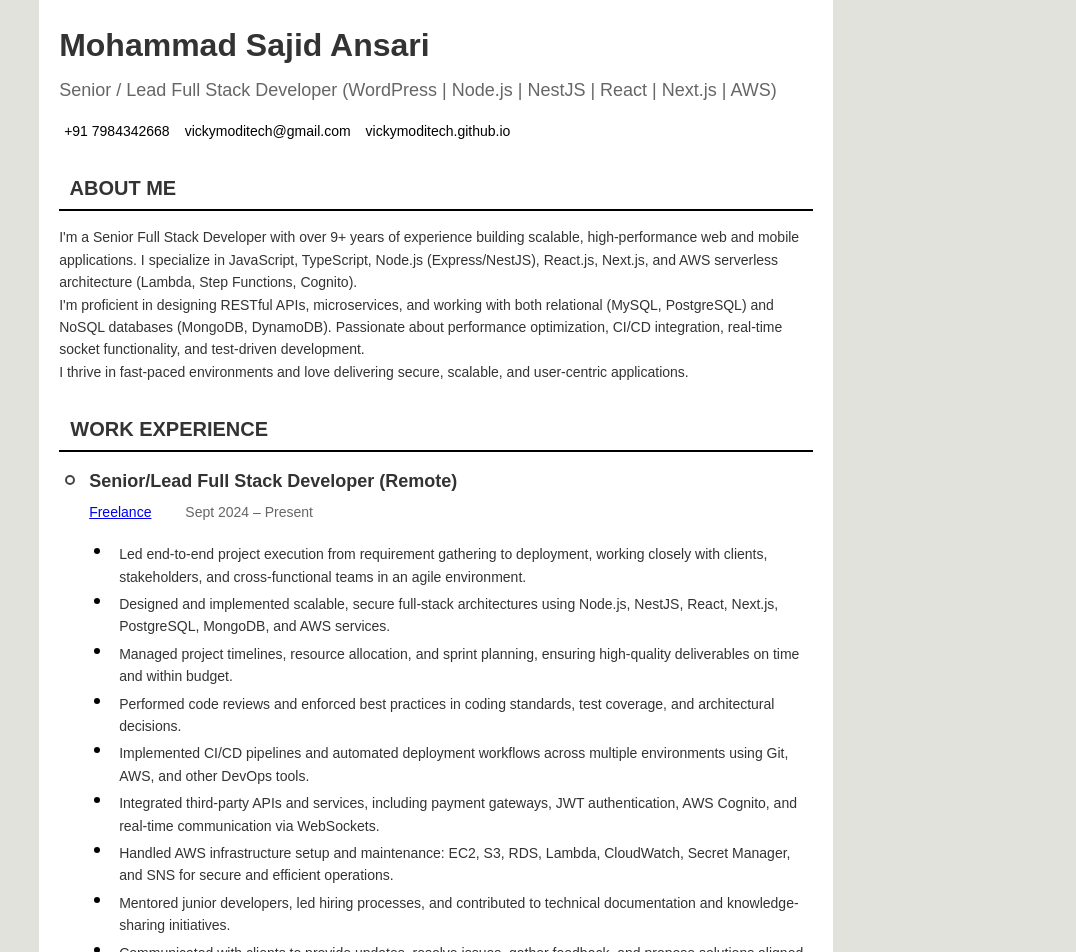
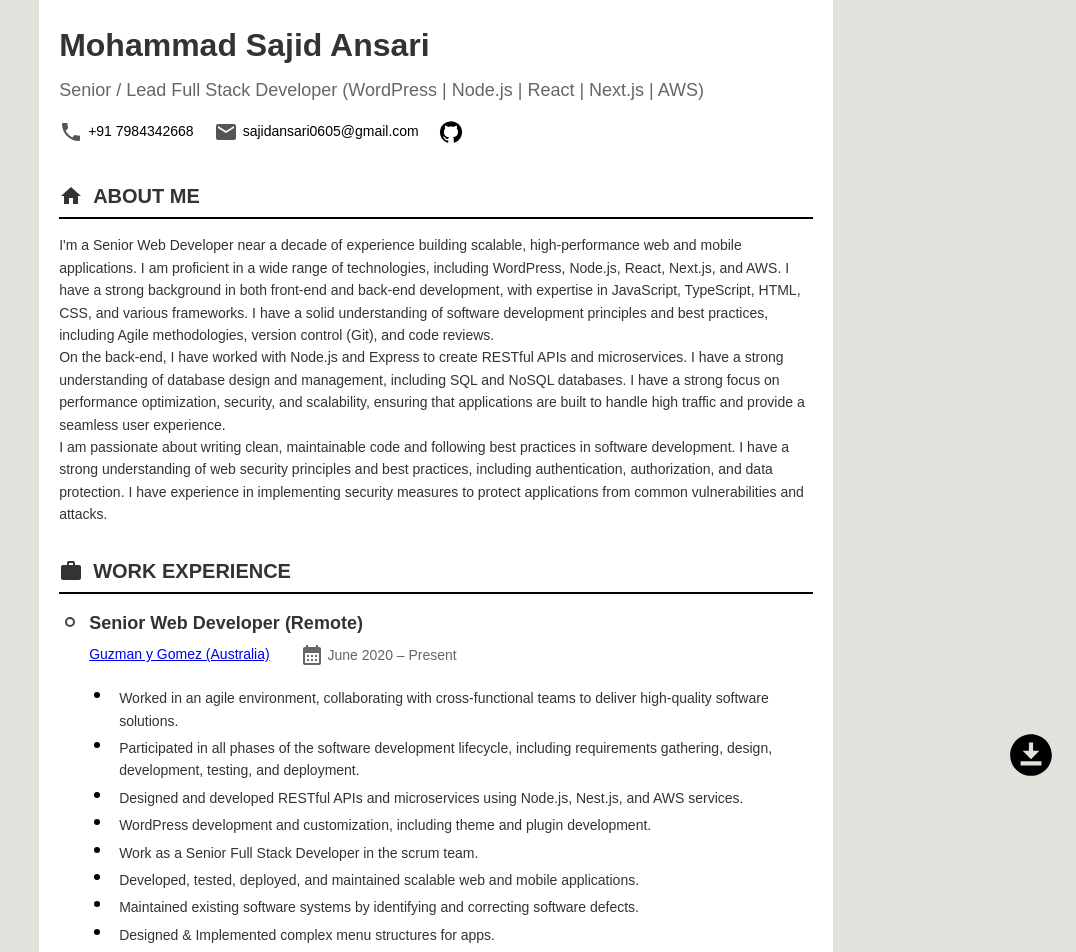
Before and after one commit to sajid-ansari-65/sajid-ansari-65.github.io, a React (Create React App) app: page /#/resume in a window 1280 px wide. Shown: the top 952 px of the page, without its empty margins (204-1280 px from the left). Built offline with nearby package versions, Linux system fonts and the light colour scheme.

Commit message:
compnay json update

```diff
--- a/src/components/projectDetail.jsx
+++ b/src/components/projectDetail.jsx
@@ -130,16 +130,14 @@ function ProjectDetail() {
       <Carousel
         dragable={true}
         showArrows={true}
-        showStatus={false}
-        showIndicators={false}
         infiniteLoop={true}
         autoPlay={true}
         interval={3000}
-        transitionTime={1000}
+        transitionTime={2000}
        >
         {project.images &&
           project.images.map((img, index) => (
-            <div key={index} style={{ width: "auto", height: "650px" }}>
+            <div key={index} style={{ width: "auto"}}>
               <img src={img.src} alt="Restaurant Reservation" />
             </div>
           ))}
--- a/src/components/resume/about.jsx
+++ b/src/components/resume/about.jsx
@@ -1,4 +1,9 @@
-import React, { Fragment } from "react";
+import { Fragment } from "react";
+
+import HomeIcon from '@mui/icons-material/Home';
+import GitHubIcon from '@mui/icons-material/GitHub';
+import EmailIcon from '@mui/icons-material/Email';
+import PhoneIcon from '@mui/icons-material/Phone';
 
 const About = () => {
   return (
@@ -7,65 +12,59 @@ const About = () => {
         <div>
           <h1 class="name">Mohammad Sajid Ansari</h1>
           <p class="title">
-            Senior / Lead Full Stack Developer (WordPress | Node.js | NestJS | React |
+            Senior / Lead Full Stack Developer (WordPress | Node.js | React |
             Next.js | AWS)
           </p>
         </div>
-        <div class="contact-info">
-          <div class="contact-item">
+        <div class="contact-info" style={{ display: "flex", gap: "20px" }}>
+          <div class="contact-item" style={{ display: "flex", alignItems: "self-start" }}>
             <span>
-              <i class="fa-solid fa-phone"></i>
+              <PhoneIcon />
             </span>
             <span>
               <a href="tel:+917984342668">+91 7984342668</a>
             </span>
           </div>
-          <div class="contact-item">
+          <div class="contact-item" style={{ display: "flex", alignItems: "self-start" }}>
             <span>
-              <i class="fa-solid fa-envelope"></i>
+              <EmailIcon />
             </span>
             <span>
-              {" "}
-              <a href="mailto:vickymoditech@gmail.com">
-                vickymoditech@gmail.com
+              <a href="mailto:sajidansari0605@gmail.com">
+                sajidansari0605@gmail.com
               </a>
             </span>
           </div>
-          <div class="contact-item">
+          <div class="contact-item" style={{ display: "flex", alignItems: "self-start" }}>
             <span>
-              <i class="fa-solid fa-link"></i>
-            </span>
-            <span>
-              <a
-                href="https://vickymoditech.github.io"
-                rel="noreferrer"
-                target="_blank"
-              >
-                vickymoditech.github.io
-              </a>
+                <a
+                  href="https://sajid-ansari-65.github.io/"
+                  rel="noreferrer"
+                  target="_blank"
+                >
+                  <GitHubIcon />
+                </a>
             </span>
           </div>
         </div>
       </div>
 
       <div class="section">
-        <h2 class="section-header">
-        <i class="fa-solid fa-address-card"></i> &nbsp;
-          About Me</h2>
+        <h2 class="section-header" style={{ display: "flex", gap: "10px", alignItems: "center" }}>
+          <HomeIcon/>  About Me
+        </h2>
         <p>
-          I'm a Senior Full Stack Developer with over 9+ years of experience
-          building scalable, high-performance web and mobile applications. I
-          specialize in JavaScript, TypeScript, Node.js (Express/NestJS),
-          React.js, Next.js, and AWS serverless architecture (Lambda, Step
-          Functions, Cognito).
+          I'm a Senior Web Developer near a decade of experience building scalable, high-performance web and mobile applications.
+          I am proficient in a wide range of technologies, including WordPress, Node.js, React, Next.js, and AWS. I have a strong background in both front-end and back-end development, with expertise in JavaScript, TypeScript, HTML, CSS, and various frameworks.
+          I have a solid understanding of software development principles and best practices, including Agile methodologies, version control (Git), and code reviews.
           <br />
-          I'm proficient in designing RESTful APIs, microservices, and working
-          with both relational (MySQL, PostgreSQL) and NoSQL databases (MongoDB,
-          DynamoDB). Passionate about performance optimization, CI/CD
-          integration, real-time socket functionality, and test-driven
-          development.
-          <br />I thrive in fast-paced environments and love delivering secure,
-          scalable, and user-centric applications.
+          On the back-end, I have worked with Node.js and Express to create RESTful APIs and microservices.
+          I have a strong understanding of database design and management, including SQL and NoSQL databases.
+          I have a strong focus on performance optimization, security, and scalability, ensuring that applications are built to handle high traffic and provide a seamless user experience.
+          <br />
+          I am passionate about writing clean, maintainable code and following best practices in software development.
+          I have a strong understanding of web security principles and best practices, including authentication, authorization, and data protection.
+          I have experience in implementing security measures to protect applications from common vulnerabilities and attacks.
         </p>
       </div>
     </Fragment>
--- a/src/components/resume/company.jsx
+++ b/src/components/resume/company.jsx
@@ -1,4 +1,4 @@
-import React, { Fragment } from "react";
+import { Fragment } from "react";
 import CompanyHeader from "./components/companyHeader";
 // import Skills from "./components/Skills";
 import Description from "./components/description";
@@ -10,7 +10,6 @@ const Company = ({ company, isCompany = true }) => {
         {isCompany && <CompanyHeader company={company} />}
         {isCompany && (
             <p class="job-description">
-            {/* <Skills skills={company.skills} /> */}
               <Description company={company} />
             </p>
           )}
--- a/src/components/resume/components/companyHeader.jsx
+++ b/src/components/resume/components/companyHeader.jsx
@@ -1,18 +1,16 @@
-import React from "react";
+import CalendarMonthIcon from '@mui/icons-material/CalendarMonth';
 
 const CompanyHeader = ({ company }) => {
   return (
     <>
       <h3 class="job-title job-titles">{company.designation}</h3>
-      {/* <p class="company">Harvey</p> */}
       <div class="job-meta">
         <span>
           <a rel="noreferrer" target="_blank" href={company.url}>
             {company.name}
           </a>
         </span>
-
-        <span><i class="fa-solid fa-calendar-days"></i>&nbsp;{company.date}</span>
+        <span style={{display:'flex', alignItems: "center" }} ><CalendarMonthIcon />&nbsp;{company.date}</span>
       </div>
     </>
   );
--- a/src/components/resume/components/projectHeader.jsx
+++ b/src/components/resume/components/projectHeader.jsx
@@ -10,7 +10,7 @@ const ProjectsHeader = ({ project }) => {
         <a
             rel="noreferrer"
             target="_blank"
-            href={`https://vickymoditech.github.io/#/projectDetail/${project.id}`}
+            href={`https://sajid-ansari-65.github.io/#/projectDetail/${project.id}`}
           >
             Read More
           </a>
--- a/src/components/resume/index.jsx
+++ b/src/components/resume/index.jsx
@@ -8,6 +8,9 @@ import projects from "../../data/projects.json";
 import skill from "../../data/skills.json";
 import Project from "./project";
 import "./resume.css";
+
+import DownloadForOfflineIcon from '@mui/icons-material/DownloadForOffline';
+import WorkIcon from '@mui/icons-material/Work';
 
 const Resume = () => {
   useEffect(() => {
@@ -40,8 +43,8 @@ const Resume = () => {
         <Page>
           <About />
           <div class="section">
-            <h2 class="section-header">
-              <i class="fa-solid fa-briefcase"></i> &nbsp; Work Experience
+            <h2 class="section-header" style={{ display: "flex", gap: "10px", alignItems: "center" }}>
+              <WorkIcon/> Work Experience
             </h2>
             {company.slice(0, 1).map((c, index) => (
               <Company company={c} key={index} />
@@ -76,7 +79,7 @@ const Resume = () => {
         <Page>
           <div class="section">
             {/* <h2 class="section-header">Projects</h2> */}
-            <Project projects={[...projects.slice(1, 5)]} />
+            <Project projects={[...projects.slice(1, 4)]} />
           </div>
           <div className="see-more">
             <a
@@ -228,7 +231,6 @@ const Resume = () => {
                   <i class="fa-brands fa-github"></i>
                 </span>
                 <span>
-                  {" "}
                   <a
                     rel="noreferrer"
                     target="_blank"
@@ -243,7 +245,6 @@ const Resume = () => {
                   <i class="fa-brands fa-linkedin"></i>
                 </span>
                 <span>
-                  {" "}
                   <a
                     rel="noreferrer"
                     target="_blank"
@@ -258,7 +259,7 @@ const Resume = () => {
         </Page>
       </div>
       <button className="download" onClick={pdfDownload}>
-        <i id="download-btn" className="fa-sharp fa-solid fa-circle-down"></i>
+        <DownloadForOfflineIcon style={{ width:'50px', height: '50px' }} />
       </button>
     </Fragment>
   );
--- a/src/data/company.json
+++ b/src/data/company.json
@@ -1,75 +1,14 @@
 [
-  {
-    "id": 1,
-    "designation": "Senior/Lead Full Stack Developer (Remote)",
-    "name": "Freelance",
-    "url": "https://vickymoditech.github.io/#/projects",
-    "date": "Sept 2024 – Present",
-    "skills": [
-      "Javascript",
-      "Typescript",
-      "Node.Js",
-      "Nest.js",
-      "React.js",
-      "Next.Js",
-      "Redux",
-      "Jwt",
-      "AWS",
-      "AWS Cognito",
-      "AWS lambda",
-      "Cloudmonitor",
-      "CloudWatch",
-      "SecretManager",
-      "Simple Notification Service",
-      "S3 bucket",
-      "Store parameter",
-      "RDS",
-      "EC2",
-      "Axios",
-      "Mongodb",
-      "Mysql",
-      "PostgreSQL",
-      "ORM",
-      "Sequelize",
-      "typeOrm",
-      "CI/CD",
-      "Payment Integration",
-      "HTML",
-      "CSS",
-      "SCSS",
-      "Figma Design Implement",
-      "Design DataBase",
-      "Jest - Test Cases Integration",
-      "Python",
-      "Django",
-      "PHP",
-      "Java",
-      "Socket",
-      "Postgresql",
-      "Mongodb",
-      "Asp.net"
-    ],
-    "work": [
-      "Led end-to-end project execution from requirement gathering to deployment, working closely with clients, stakeholders, and cross-functional teams in an agile environment.",
-      "Designed and implemented scalable, secure full-stack architectures using Node.js, NestJS, React, Next.js, PostgreSQL, MongoDB, and AWS services.",
-      "Managed project timelines, resource allocation, and sprint planning, ensuring high-quality deliverables on time and within budget.",
-      "Performed code reviews and enforced best practices in coding standards, test coverage, and architectural decisions.",
-      "Implemented CI/CD pipelines and automated deployment workflows across multiple environments using Git, AWS, and other DevOps tools.",
-      "Integrated third-party APIs and services, including payment gateways, JWT authentication, AWS Cognito, and real-time communication via WebSockets.",
-      "Handled AWS infrastructure setup and maintenance: EC2, S3, RDS, Lambda, CloudWatch, Secret Manager, and SNS for secure and efficient operations.",
-      "Mentored junior developers, led hiring processes, and contributed to technical documentation and knowledge-sharing initiatives.",
-      "Communicated with clients to provide updates, resolve issues, gather feedback, and propose solutions aligned with business goals.",
-      "Contributed to business development by converting client ideas into viable technical solutions and building long-term client relationships."
-    ],
-    "project": [1]
-  },
   {
     "id": 2,
     "name": "Guzman y Gomez (Australia)",
     "url": "https://order.guzmanygomez.com.au",
-    "designation": "Senior Full Stack Developer (Remote)",
-    "date": "April 2021 – Sept 2024",
+    "designation": "Senior Web Developer (Remote)",
+    "date": "June 2020 – Present",
     "skills": [
+      "WordPress",
+      "WooCommerce",
+      "PHP",
       "Javascript",
       "Typescript",
       "Node.Js",
@@ -99,16 +38,15 @@
       "ORM"
     ],
     "work": [
+      "Worked in an agile environment, collaborating with cross-functional teams to deliver high-quality software solutions.",
+      "Participated in all phases of the software development lifecycle, including requirements gathering, design, development, testing, and deployment.",
+      "Designed and developed RESTful APIs and microservices using Node.js, Nest.js, and AWS services.",
+      "WordPress development and customization, including theme and plugin development.",
       "Work as a Senior Full Stack Developer in the scrum team.",
       "Developed, tested, deployed, and maintained scalable web and mobile applications.",
       "Maintained existing software systems by identifying and correcting software defects.",
       "Designed & Implemented complex menu structures for apps.",
-      "Built AWS step functions to sync product data from the POS(TASK) system.",
-      "Designed & Implemented social authentication flow using AWS Cognito (Google, Apple, Facebook).",
-      "Worked with AWS Lambda, AWS StepFunction, Sequelize + MySQL, and AWS Cognito for user management.",
       "Designed & Implemented order processing flows for external vendors (Ubereats, Doordash, MenuLog, and Deliveroo)",
-      "Implemented Complex ETL process to bring the data from POS system",
-      "Implemented order processing, order validating and offer/coupon flow",
       "Implemented Test cases for Micro services"
     ],
     "project": [1]
```
Also changed, not shown: 1 other file (tests, documents, lock files or other folders). Lines whose indentation alone changed are shown as unchanged.
